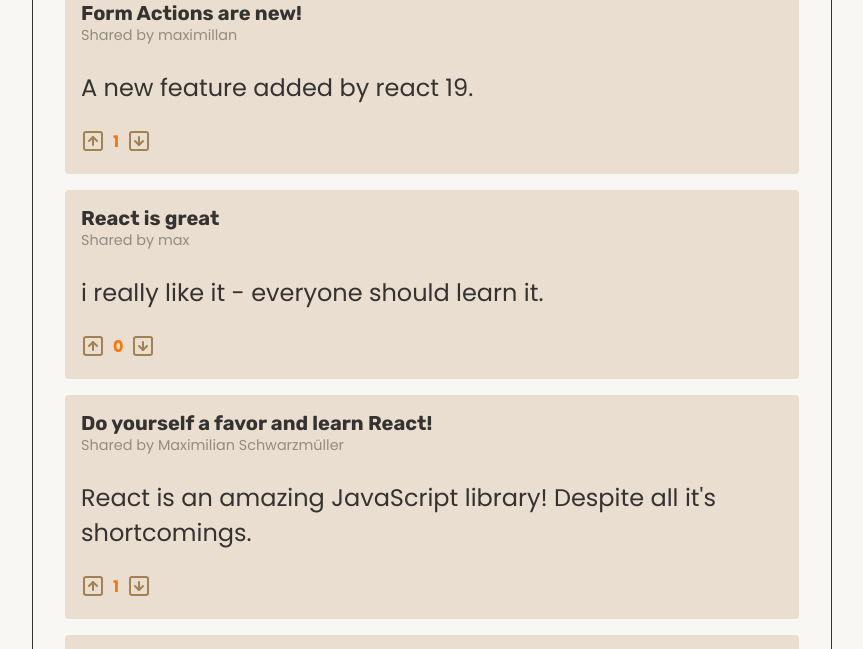
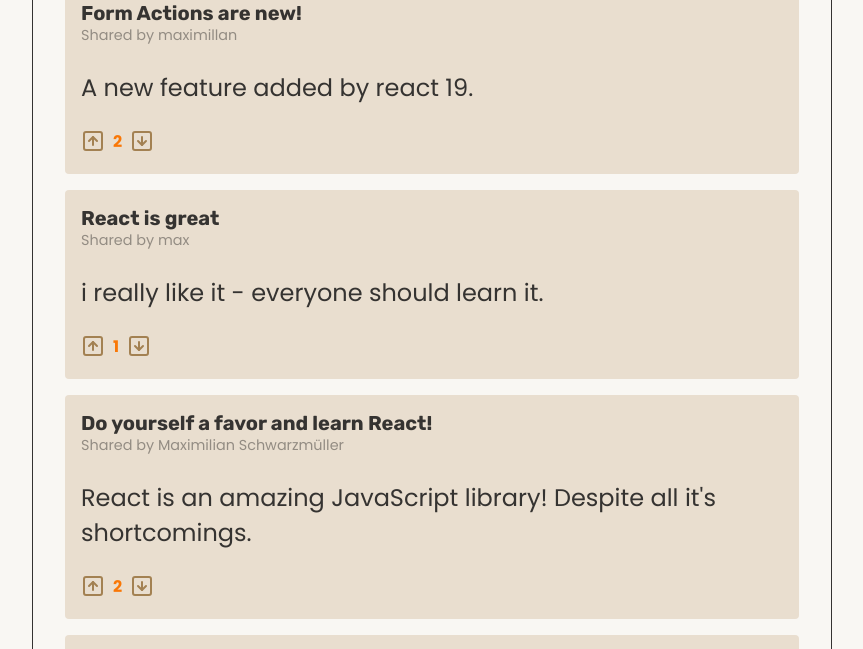
Before and after one commit to NLucky320/advance-form-actions, a React (Vite) app: page / in a window 1280 px wide. Shown: the part 800-1449 px from the top of the page, without its empty margins (208-1071 px from the left). Built offline with nearby package versions, Linux system fonts and the light colour scheme; data requests are answered from the project's data file.

Commit message:
Adding Optimistic Updating

```diff
--- a/backend/db.json
+++ b/backend/db.json
@@ -2,14 +2,14 @@
   "opinions": [
     {
       "id": 1788447746165,
-      "votes": 1,
+      "votes": 2,
       "userName": "maximillan",
       "title": "Form Actions are new!",
       "body": "A new feature added by react 19."
     },
     {
       "id": 1788447321300,
-      "votes": 0,
+      "votes": 1,
       "userName": "max",
       "title": "React is great",
       "body": "i really like it - everyone should learn it."
@@ -19,7 +19,7 @@
       "userName": "Maximilian Schwarzmüller",
       "title": "Do yourself a favor and learn React!",
       "body": "React is an amazing JavaScript library!\n\nDespite all it's shortcomings.",
-      "votes": 1
+      "votes": 2
     },
     {
       "id": 2,
--- a/src/components/Opinion.jsx
+++ b/src/components/Opinion.jsx
@@ -1,15 +1,22 @@
-import { use, useActionState } from 'react';
+import { use, useActionState, useOptimistic } from 'react';
 
 import { OpinionsContext } from '../store/opinions-context';
 
 export function Opinion({ opinion: { id, title, body, userName, votes } }) {
   const { upvoteOpinion, downvoteOpinion } = use(OpinionsContext);
 
+  const [optimisticVotes, setVotesOptimistically] = useOptimistic(
+    votes,
+    (prevVotes, mode) => (mode === 'up' ? prevVotes + 1 : prevVotes - 1)
+  );
+
   async function upvoteAction() {
+    setVotesOptimistically('up');
     await upvoteOpinion(id);
   }
 
   async function downvoteAction() {
+    setVotesOptimistically('down');
     await downvoteOpinion(id);
   }
 
@@ -47,7 +54,7 @@
           </svg>
         </button>
 
-        <span>{votes}</span>
+        <span>{optimisticVotes}</span>
 
         <button
           formAction={downvoteFormAction}
```
